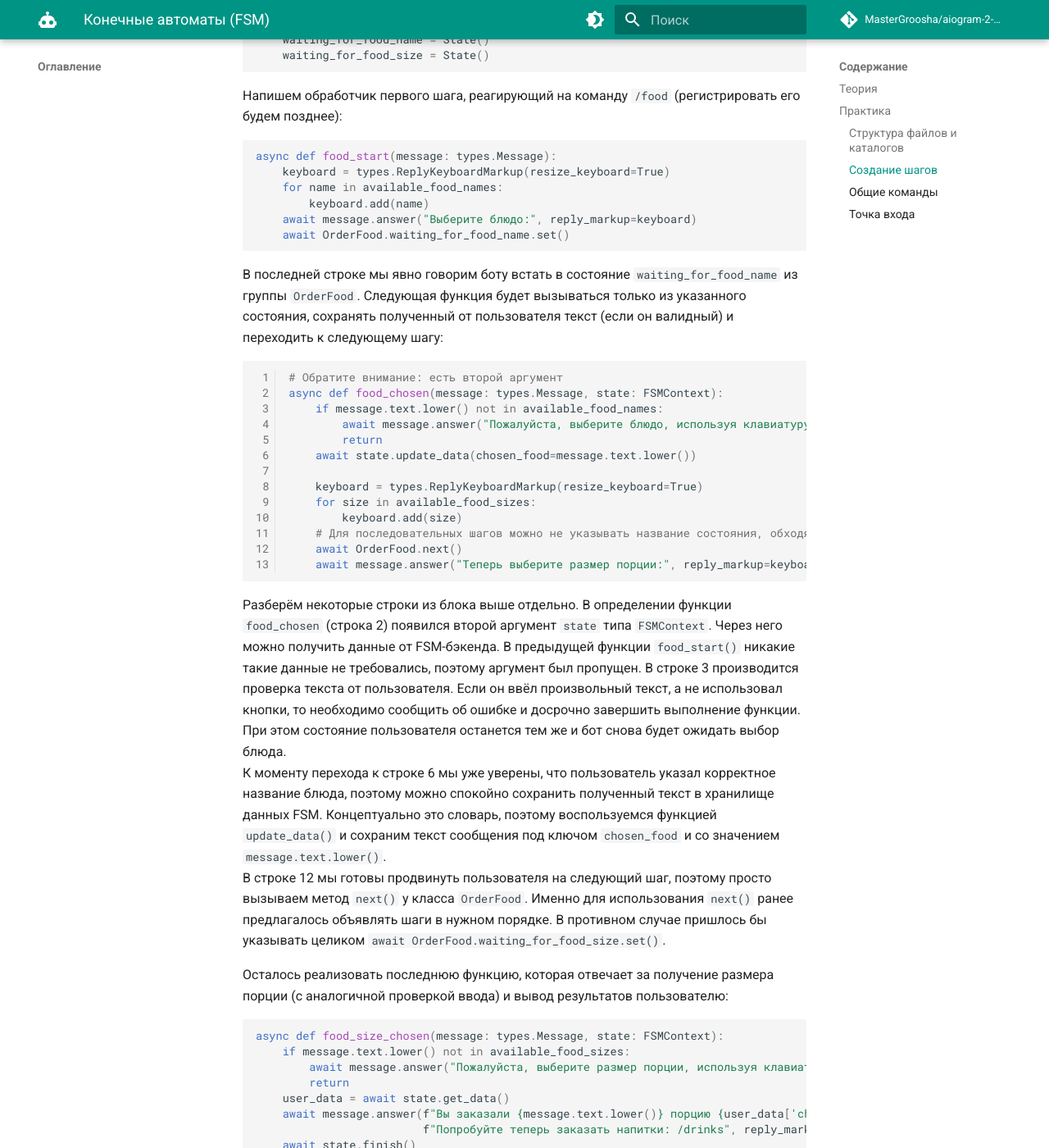
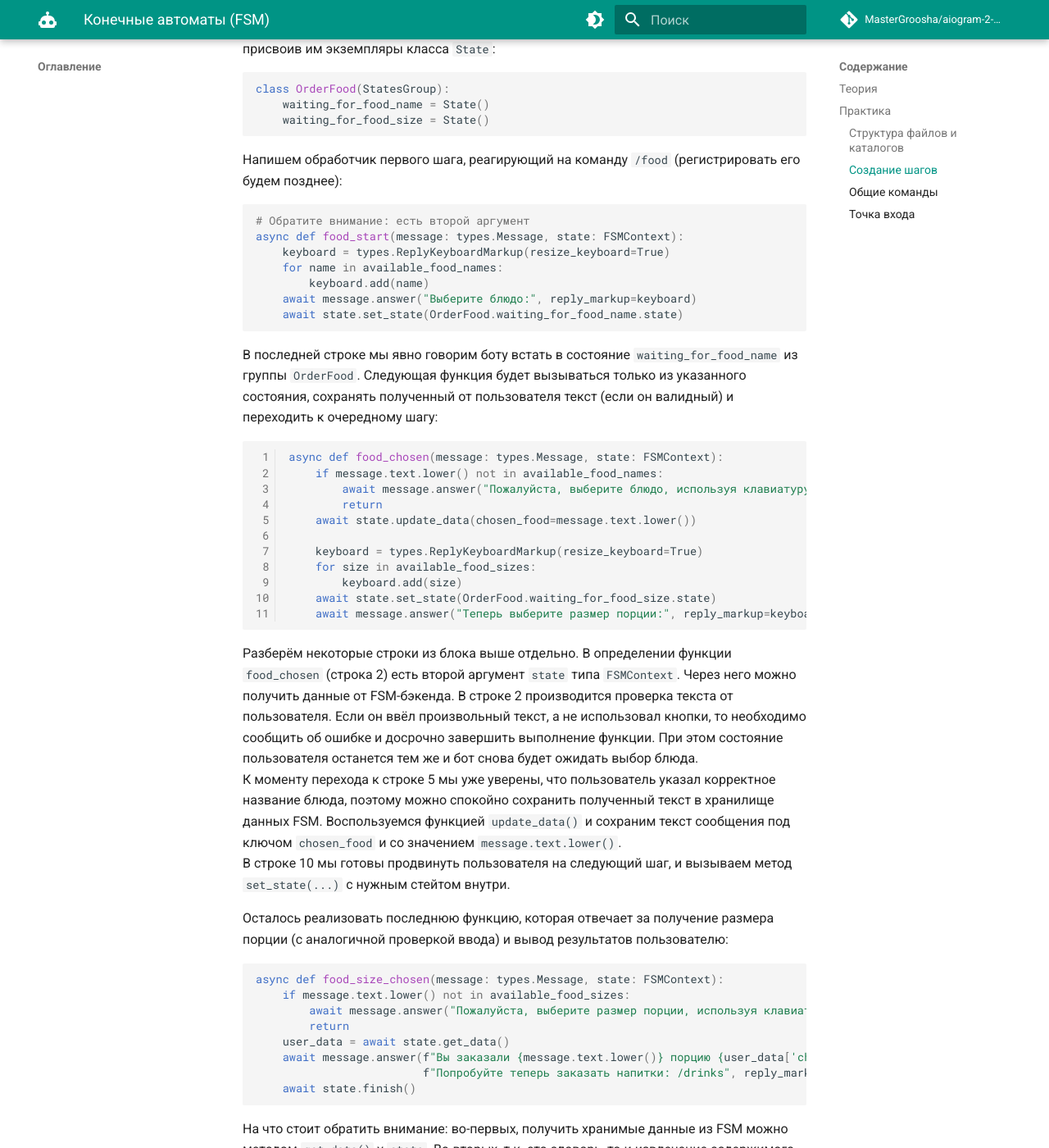
Before and after one commit to MasterGroosha/aiogram-2-guide, an MkDocs documentation site: the page built from book_src/fsm.md, in a window 1280 px wide and 1400 px high, scrolled down 3054 px. Shown: the whole window at 82% size. Built offline with MkDocs 1.6.1 and Material for MkDocs 9.7.7, drawn with Linux system fonts in a browser that asks for light colours; comment, search, counter and statistics services are not loaded; some of the changed text lies outside the part shown.

````diff
--- a/book_src/fsm.md
+++ b/book_src/fsm.md
@@ -4,6 +4,12 @@ description: Конечные автоматы (FSM)
 ---
 
 # Конечные автоматы (FSM)
+
+??? warning "Обновление главы (нажмите, чтобы показать)"
+    Эта глава была обновлена в сентябре 2022 года, поскольку ранее содержала не самые лучшие советы по
+    переходу между состояниями. Конкретно: не рекомендуется вызывать метод `.set()` у самого стейта; вместо этого
+    лучше пользоваться методом `set_state()` у объекта FSMContext. Также не стоит пользоваться методом `.next()` по
+    той же причине: неочевидное поведение.
 
 ## Теория
 
@@ -118,20 +124,20 @@ class OrderFood(StatesGroup):
 Напишем обработчик первого шага, реагирующий на команду `/food` (регистрировать его будем позднее):
 
 ```python
-async def food_start(message: types.Message):
+# Обратите внимание: есть второй аргумент
+async def food_start(message: types.Message, state: FSMContext):
     keyboard = types.ReplyKeyboardMarkup(resize_keyboard=True)
     for name in available_food_names:
         keyboard.add(name)
     await message.answer("Выберите блюдо:", reply_markup=keyboard)
-    await OrderFood.waiting_for_food_name.set()
+    await state.set_state(OrderFood.waiting_for_food_name.state)
 ```
 
 В последней строке мы явно говорим боту встать в состояние `waiting_for_food_name` из группы `OrderFood`. Следующая функция
 будет вызываться только из указанного состояния, сохранять полученный от пользователя текст (если он валидный) и переходить
-к следующему шагу:
+к очередному шагу:
 
 ```python linenums="1"
-# Обратите внимание: есть второй аргумент
 async def food_chosen(message: types.Message, state: FSMContext):
     if message.text.lower() not in available_food_names:
         await message.answer("Пожалуйста, выберите блюдо, используя клавиатуру ниже.")
@@ -141,22 +147,19 @@ async def food_chosen(message: types.Message, state: FSMContext):
     keyboard = types.ReplyKeyboardMarkup(resize_keyboard=True)
     for size in available_food_sizes:
         keyboard.add(size)
-    # Для последовательных шагов можно не указывать название состояния, обходясь next()
-    await OrderFood.next()
+    await state.set_state(OrderFood.waiting_for_food_size.state)
     await message.answer("Теперь выберите размер порции:", reply_markup=keyboard)
 ```
 
-Разберём некоторые строки из блока выше отдельно. В определении функции `food_chosen` (строка 2) появился второй аргумент
-`state` типа `FSMContext`. Через него можно получить данные от FSM-бэкенда. В предыдущей функции `food_start()` никакие
-такие данные не требовались, поэтому аргумент был пропущен. В строке 3 производится проверка текста от пользователя. Если
+Разберём некоторые строки из блока выше отдельно. В определении функции `food_chosen` (строка 2) есть второй аргумент
+`state` типа `FSMContext`. Через него можно получить данные от FSM-бэкенда. В строке 2 производится проверка текста от пользователя. Если
 он ввёл произвольный текст, а не использовал кнопки, то необходимо сообщить об ошибке и досрочно завершить выполнение
 функции. При этом состояние пользователя останется тем же и бот снова будет ожидать выбор блюда.
-К моменту перехода к строке 6 мы уже уверены, что пользователь указал корректное название блюда, поэтому можно спокойно
-сохранить полученный текст в хранилище данных FSM. Концептуально это словарь, поэтому воспользуемся функцией
+К моменту перехода к строке 5 мы уже уверены, что пользователь указал корректное название блюда, поэтому можно спокойно
+сохранить полученный текст в хранилище данных FSM. Воспользуемся функцией
 `update_data()` и сохраним текст сообщения под ключом `chosen_food` и со значением `message.text.lower()`.
-В строке 12 мы готовы продвинуть пользователя на следующий шаг, поэтому просто вызываем метод `next()` у класса `OrderFood`.
-Именно для использования `next()` ранее предлагалось объявлять шаги в нужном порядке. В противном случае пришлось бы
-указывать целиком `await OrderFood.waiting_for_food_size.set()`.
+В строке 10 мы готовы продвинуть пользователя на следующий шаг, и вызываем метод `set_state(...)` с нужным стейтом
+внутри.
 
 Осталось реализовать последнюю функцию, которая отвечает за получение размера порции (с аналогичной проверкой ввода) и
 вывод результатов пользователю:
--- a/mkdocs.yml
+++ b/mkdocs.yml
@@ -53,6 +53,7 @@ markdown_extensions:
   - admonition
   - pymdownx.highlight
   - pymdownx.superfences
+  - pymdownx.details
   - meta
   - toc:
       permalink: true
````
Also changed, not shown: other parts of book_src/fsm.md (+1 -1 lines), 4 other files.
